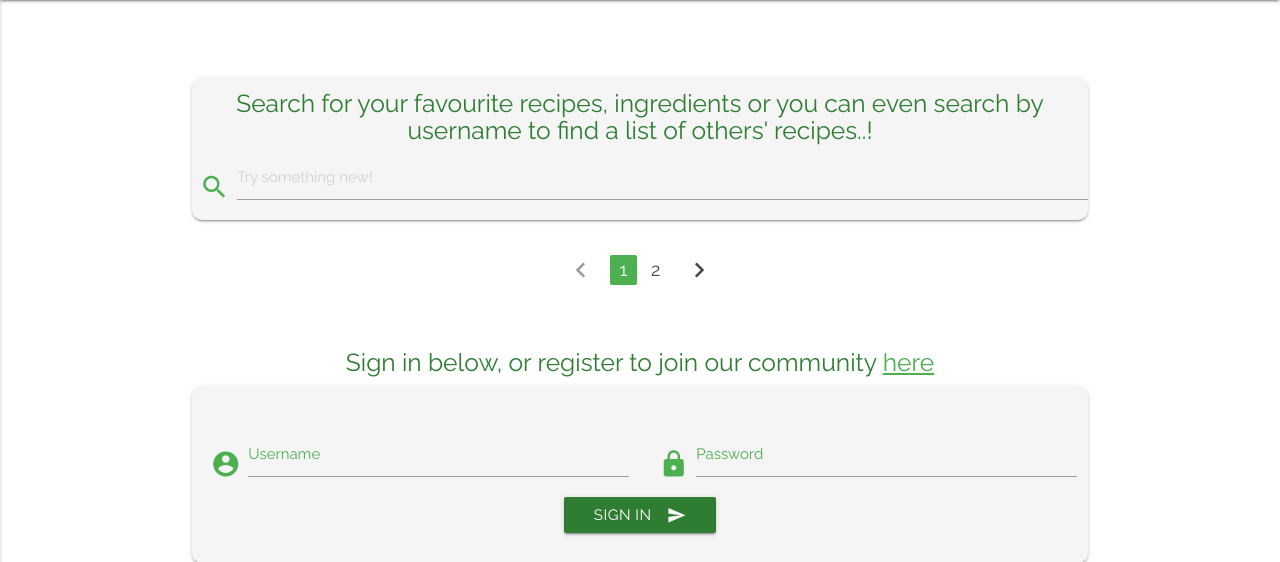
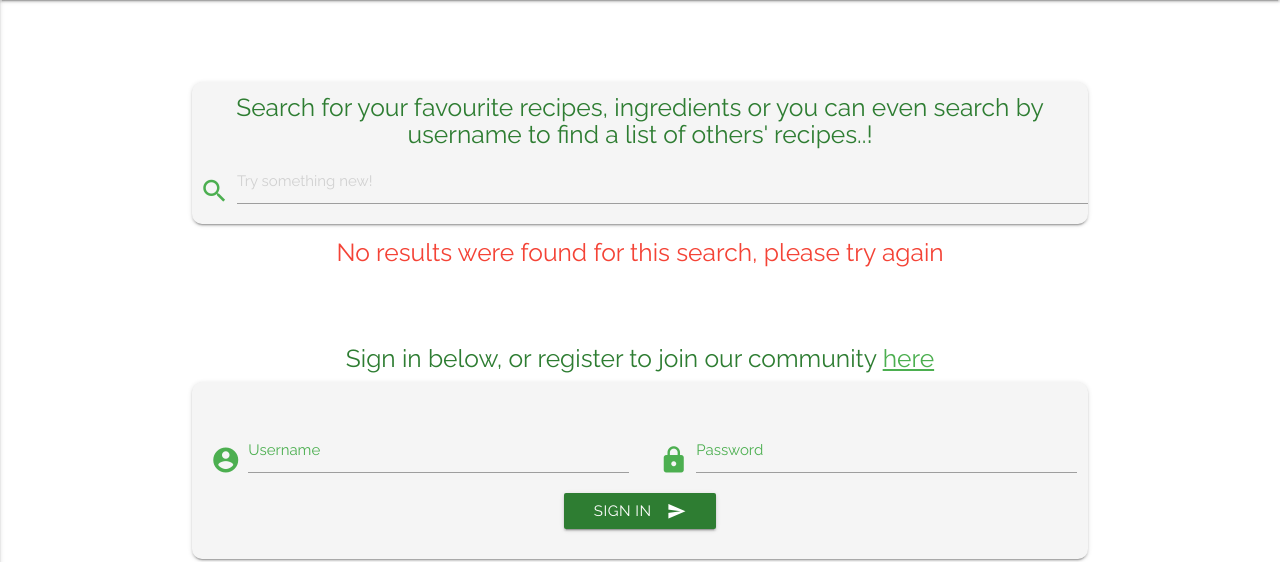
Before and after one commit to lewisclark4/CI-MilestoneProjectThree, a Flask app: page / in a window 1280 px wide. Shown: the part 64-626 px from the top of the page. Run offline with Flask 2, Linux system fonts and the light colour scheme; data that the repository does not hold is empty; some libraries are stand-ins or nearby versions.

Commit message:
implemented pagination for index.html

```diff
--- a/app.py
+++ b/app.py
@@ -2,9 +2,10 @@
 import os
 from os import path
 from flask import Flask, render_template, redirect, request, url_for, session, redirect, flash, jsonify
-from flask_pymongo import PyMongo, pymongo
+from flask_pymongo import PyMongo
 from bson.objectid import ObjectId
 import bcrypt
+import math
 
 # Import Git ignored file contatining sensitive data
 if path.exists("env.py"):
@@ -13,12 +14,10 @@ if path.exists("env.py"):
 # Create app instance
 app = Flask(__name__)
 
-# secret key
+# mongoDB config
 app.config["SECRET_KEY"] =  os.environ.get("SECRET_KEY")
 app.config["MONGO_DBNAME"] =  os.environ.get("MONGO_DBNAME")
-# mongoDB config
 app.config["MONGO_URI"] =  os.environ.get("MONGO_URI")
-
 
 # Constant Variables
 mongo = PyMongo(app)
@@ -32,8 +31,18 @@ allergens = mongo.db.allergens
 @app.route("/")
 @app.route("/home")
 def index():
+    recipes = recipe.find()
+    limit = 4
+    page_number = int(request.args.get('page_number', 1))
+    count = recipe.count_documents({})
+    skip = (page_number - 1) * limit
+    recipes.skip(skip).limit(limit)
+    pages = range(1, int(math.ceil(count / limit)))
     return render_template("index.html",
-                            recipes=recipe.find())
+                            recipes=recipes,
+                            page_number=page_number,
+                            pages=pages,
+                            count=count)
 
 # Register - Allows user creation
 @app.route("/register", methods=["GET", "POST"])
--- a/templates/index.html
+++ b/templates/index.html
@@ -39,10 +39,13 @@
     <!--Pagination -->
     <div class="row center-align">
         <ul class="pagination">
-            <li class="disabled"><a href="#!"><i class="material-icons">chevron_left</i></a></li>
-            <li class="active green"><a href="#!">1</a></li>
-            <li class="waves-effect"><a href="#!">2</a></li>
-            <li class="waves-effect"><a href="#!"><i class="material-icons">chevron_right</i></a></li>
+        {% for page in pages %}
+            {% if page == page_number %}
+            <li class="active green white-text"><a href="#!">{{ page }}</a></li>
+            {% else %}
+            <li class="waves-effect"><a href="{{ url_for('index', page_number=page) }}">{{ page }}</a></li>
+            {% endif %}
+        {% endfor %}
         </ul>
     </div>
     {% if "username" not in session %}
```
Also changed, not shown: templates/myrecipes.html (line endings or trailing spaces).
